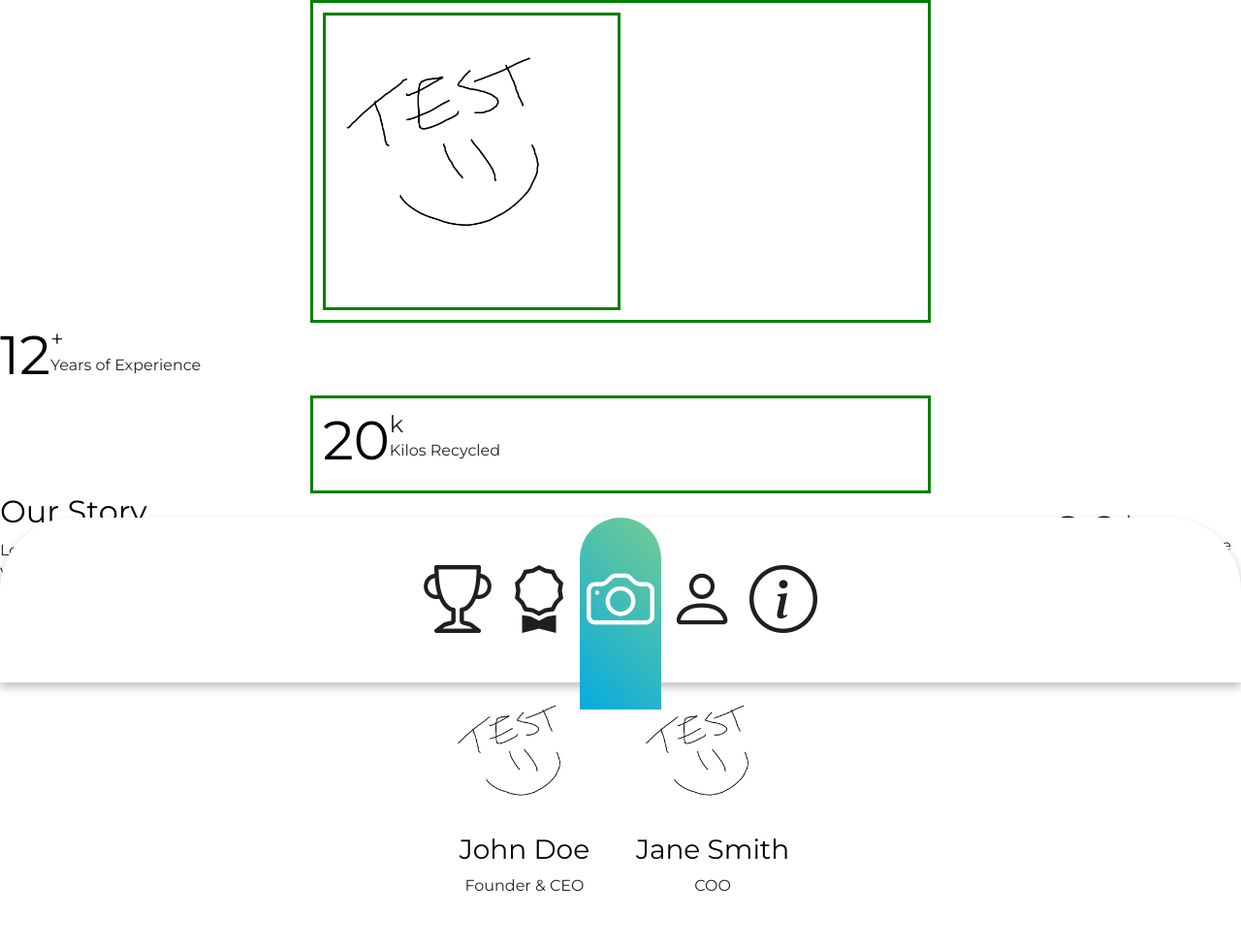
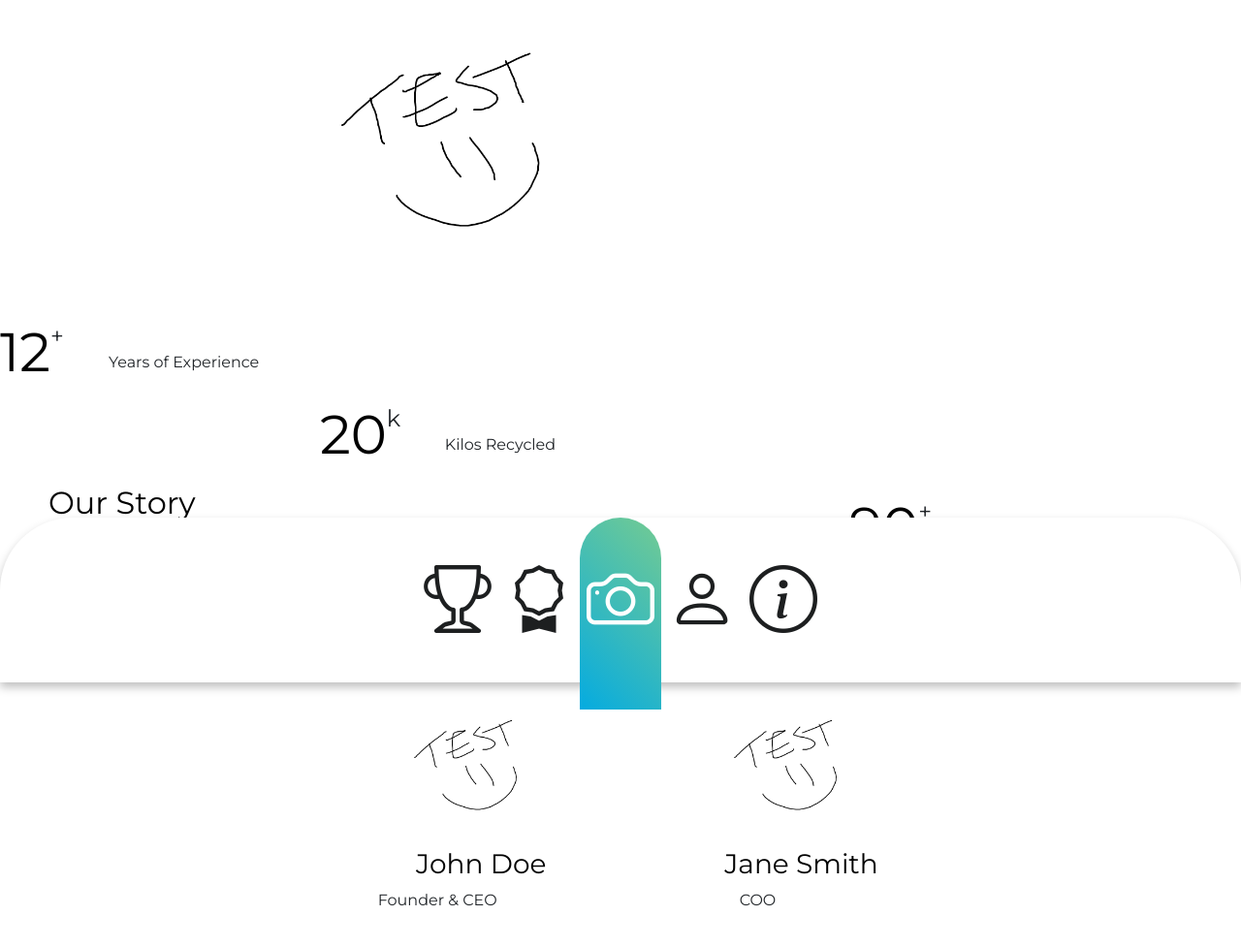
Before and after one commit to be-nny/proj-iSABEL, a Django app: template isabelSite/templates/site/about.html in a window 1280 px wide. Shown: the part 96-1073 px from the top of the page at 97% size. Before the commit the page ends 1016 px from the top, so only its background shows below. Run offline with Django 5.2, Linux system fonts and the light colour scheme; the template is opened without the code that fills it, so the values that code supplies are empty; some libraries are stand-ins or nearby versions.

Commit message:
about quick fixes

```diff
--- a/isabelSite/static/styles/about.css
+++ b/isabelSite/static/styles/about.css
@@ -1,10 +1,10 @@
 @import url('https://fonts.googleapis.com/css?family=Poppins:400,500,600,700&display=swap');
 
 .center {
-  margin: auto;
   width: 50%;
-  border: 3px solid green;
   padding: 10px;
+    margin-left: auto;
+  margin-right: auto;
 }
 
 body {
@@ -50,10 +50,7 @@ header {
   align-items: center;
 }
 
-.center {
-  margin-left: auto;
-  margin-right: auto;
-}
+
 
 .right {
   float: right;
@@ -67,10 +64,18 @@ header {
     padding: 40px 0;
 }
 
-h1, h2, h3 {
+h1, h3 {
     color: black;
 }
 
+h2{
+    color: black;
+    margin-left: 50px;
+}
+p {
+    margin-right: 150px;
+    margin-left: 60px;
+}
 .team-members {
     display: flex;
     justify-content: center;
```
